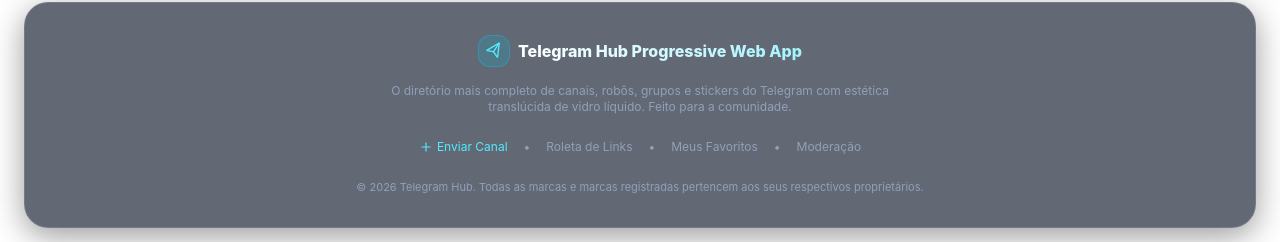
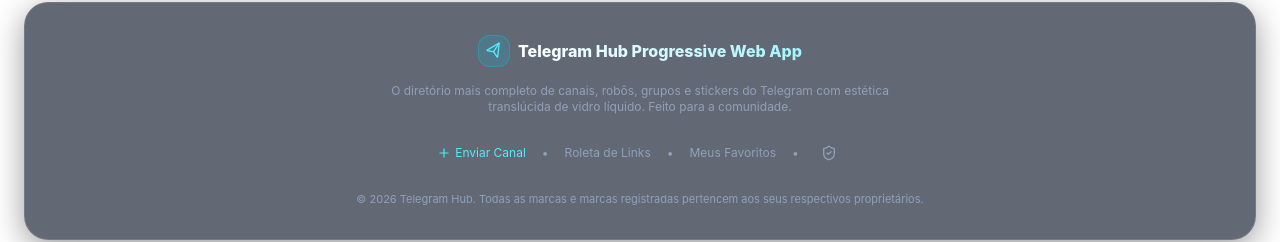
Before and after one commit to tinanonanotecnologia/apptelegramnovo, a Next.js app: page / in a window 1280 px wide. Shown: the part 1208-1450 px from the top of the page. Built offline with nearby package versions, Linux system fonts and the light colour scheme; no server answers; the database is empty.

Commit message:
Use admin icon link in footer

```diff
--- a/src/app/page.tsx
+++ b/src/app/page.tsx
@@ -32,6 +32,7 @@
   Heart,
   Bot,
   ExternalLink,
+  ShieldCheck,
 } from "lucide-react";
 import { formatMemberCount } from "@/lib/utils";
 
@@ -409,9 +410,11 @@
             <span>•</span>
             <button
               onClick={() => setIsAdminOpen(true)}
-              className="hover:text-white cursor-pointer"
+              className="inline-flex items-center justify-center rounded-lg p-1.5 text-slate-400 hover:bg-white/10 hover:text-emerald-300 cursor-pointer"
+              aria-label="Abrir painel administrativo"
+              title="Painel administrativo"
             >
-              Moderação
+              <ShieldCheck className="h-4 w-4" />
             </button>
           </div>
 
```
